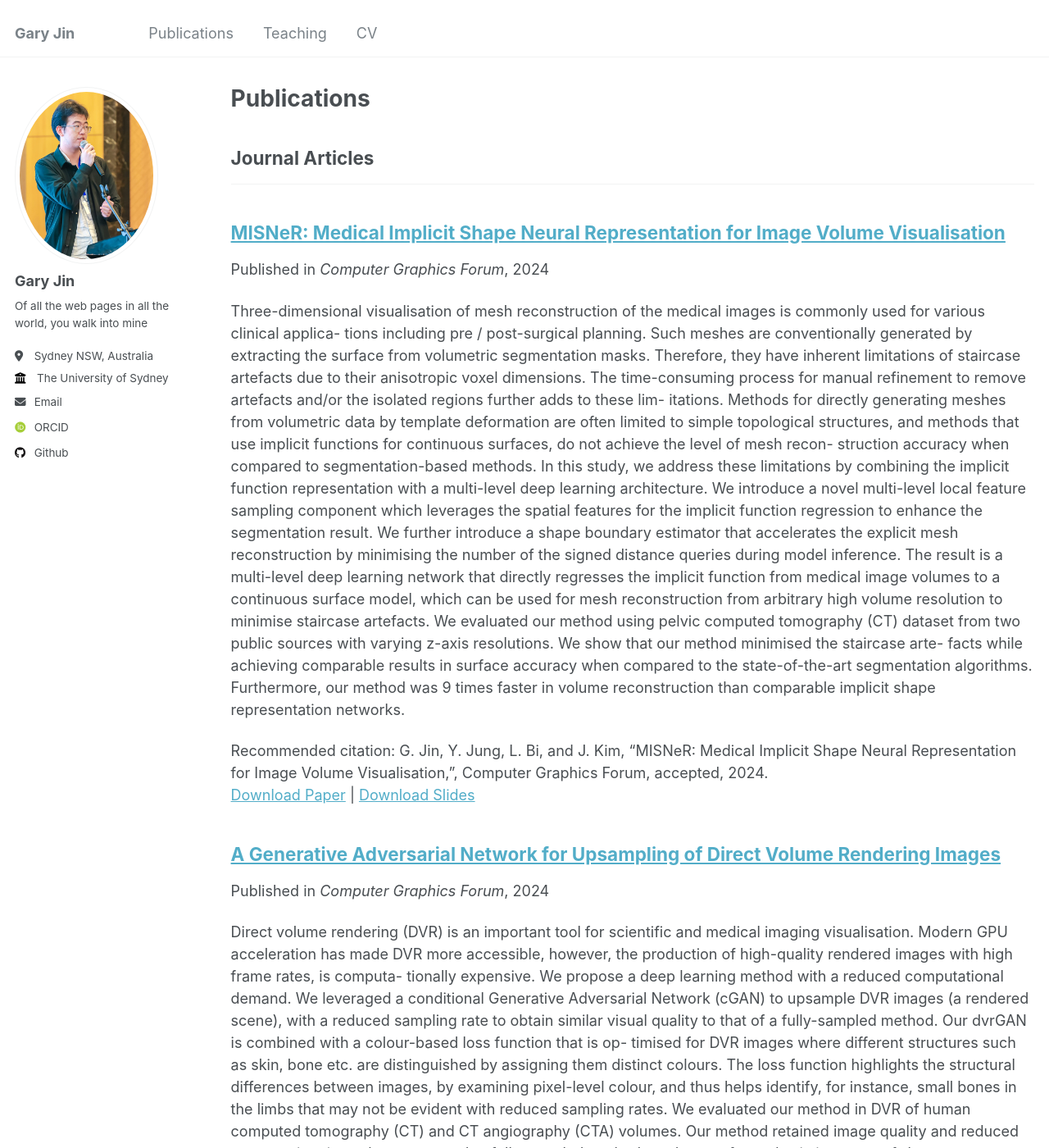
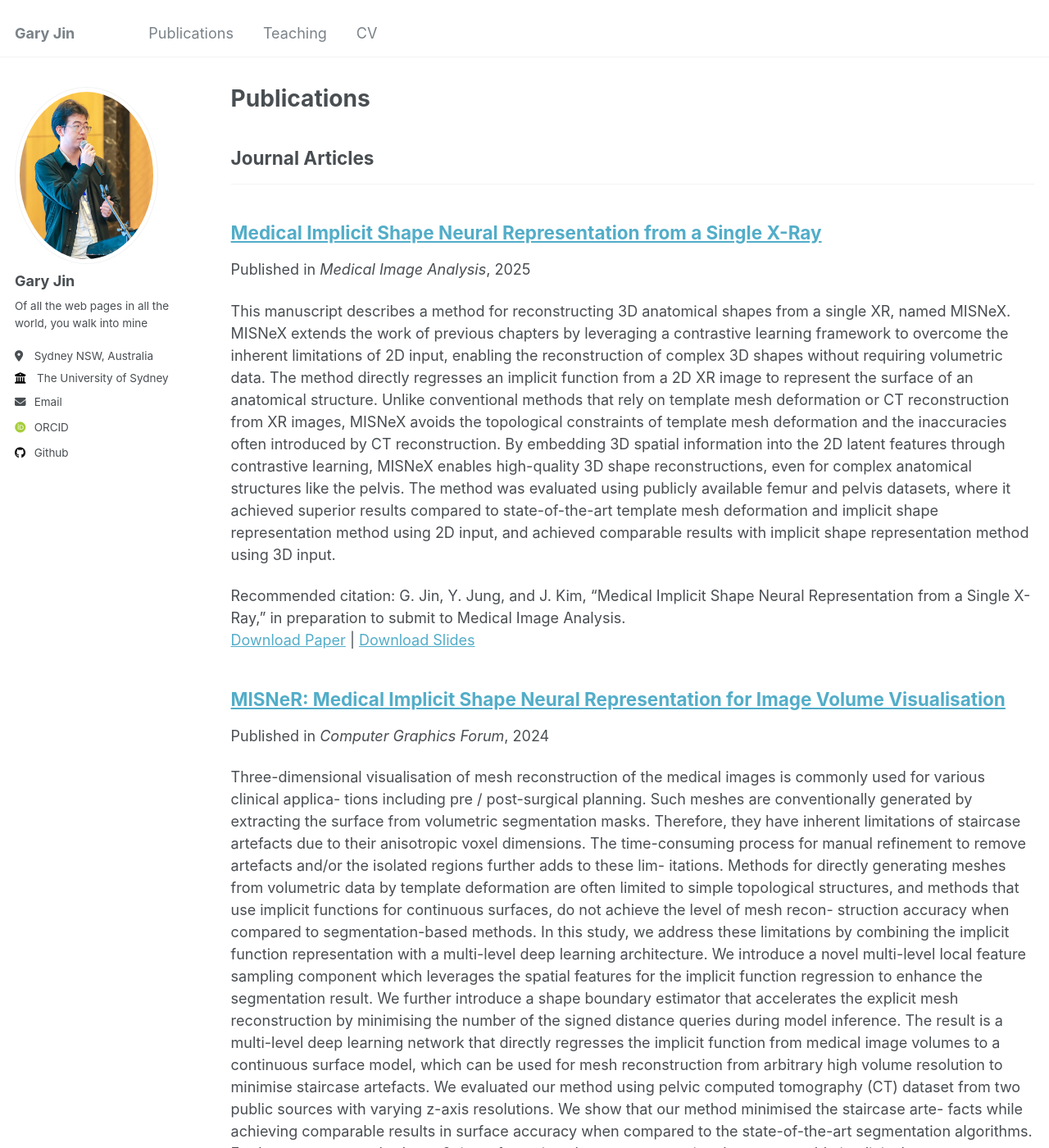
Before and after one commit to TheAttackingEyebrows/theattackingeyebrows.github.io, a Jekyll site: the page built from _pages/publications.html, in a window 1280 px wide and 1400 px high. Shown: the whole window at 82% size. Built offline with Jekyll 4.4.1, drawn with Linux system fonts in a browser that asks for light colours; some web fonts are replaced; some of the changed text lies outside the part shown.

Commit message:
Update 2015-10-01-paper-title-number-3.md

```diff
--- a/_publications/2015-10-01-paper-title-number-3.md
+++ b/_publications/2015-10-01-paper-title-number-3.md
@@ -1,14 +1,14 @@
 ---
-title: "Paper Title Number 3"
+title: "Medical Implicit Shape Neural Representation from a Single X-Ray"
 collection: publications
 category: manuscripts
-permalink: /publication/2015-10-01-paper-title-number-3
-excerpt: 'This paper is about the number 3. The number 4 is left for future work.'
-date: 2015-10-01
-venue: 'Journal 1'
-slidesurl: 'http://academicpages.github.io/files/slides3.pdf'
-paperurl: 'http://academicpages.github.io/files/paper3.pdf'
-citation: 'Your Name, You. (2015). &quot;Paper Title Number 3.&quot; <i>Journal 1</i>. 1(3).'
+permalink: /publication/misnex
+excerpt: 'This manuscript describes a method for reconstructing 3D anatomical shapes from a single XR, named MISNeX. MISNeX extends the work of previous chapters by leveraging a contrastive learning framework to overcome the inherent limitations of 2D input, enabling the reconstruction of complex 3D shapes without requiring volumetric data. The method directly regresses an implicit function from a 2D XR image to represent the surface of an anatomical structure. Unlike conventional methods that rely on template mesh deformation or CT reconstruction from XR images, MISNeX avoids the topological constraints of template mesh deformation and the inaccuracies often introduced by CT reconstruction. By embedding 3D spatial information into the 2D latent features through contrastive learning, MISNeX enables high-quality 3D shape reconstructions, even for complex anatomical structures like the pelvis. The method was evaluated using publicly available femur and pelvis datasets, where it achieved superior results compared to state-of-the-art template mesh deformation and implicit shape representation method using 2D input, and achieved comparable results with implicit shape representation method using 3D input.'
+date: 2025-01-01
+venue: 'Medical Image Analysis'
+slidesurl: ''
+paperurl: ''
+citation: 'G. Jin, Y. Jung, and J. Kim, “Medical Implicit Shape Neural Representation from a Single X-Ray,” in preparation to submit to Medical Image Analysis.'
 ---
 
 The contents above will be part of a list of publications, if the user clicks the link for the publication than the contents of section will be rendered as a full page, allowing you to provide more information about the paper for the reader. When publications are displayed as a single page, the contents of the above "citation" field will automatically be included below this section in a smaller font.
```
